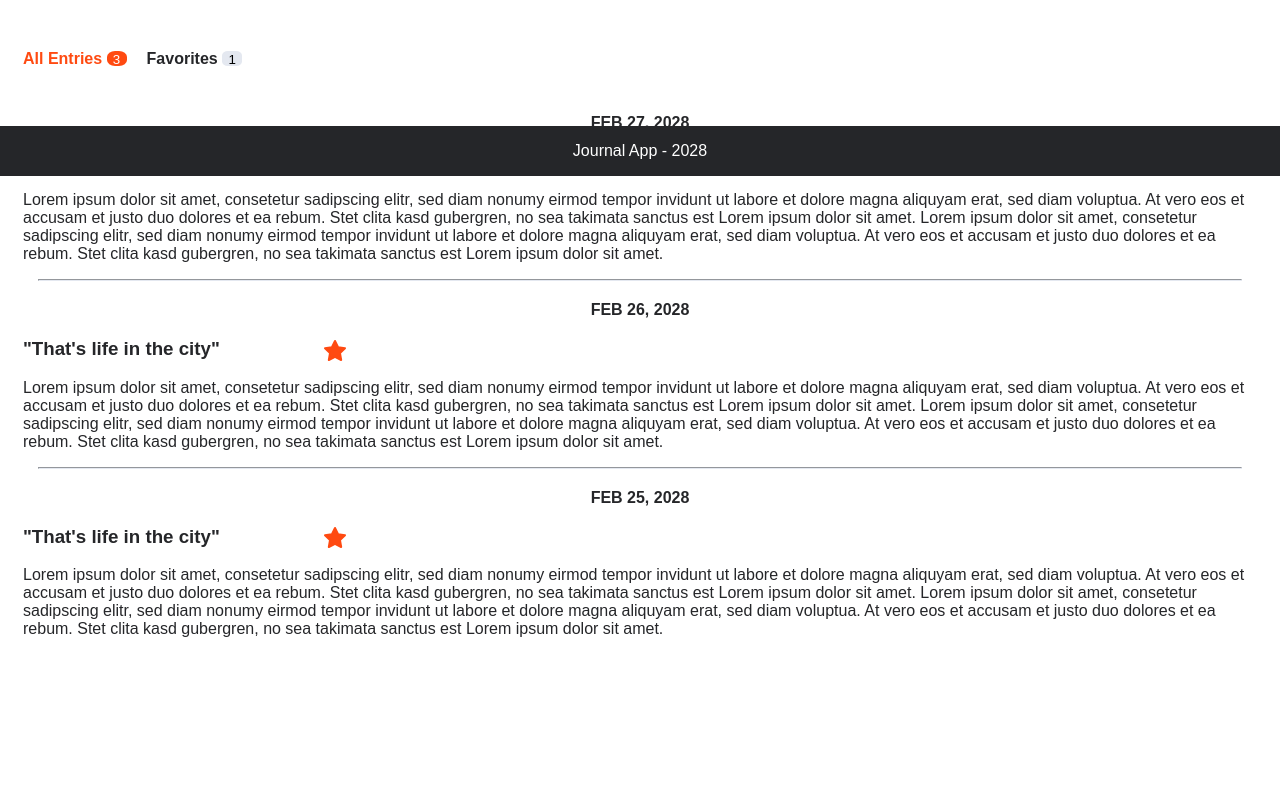
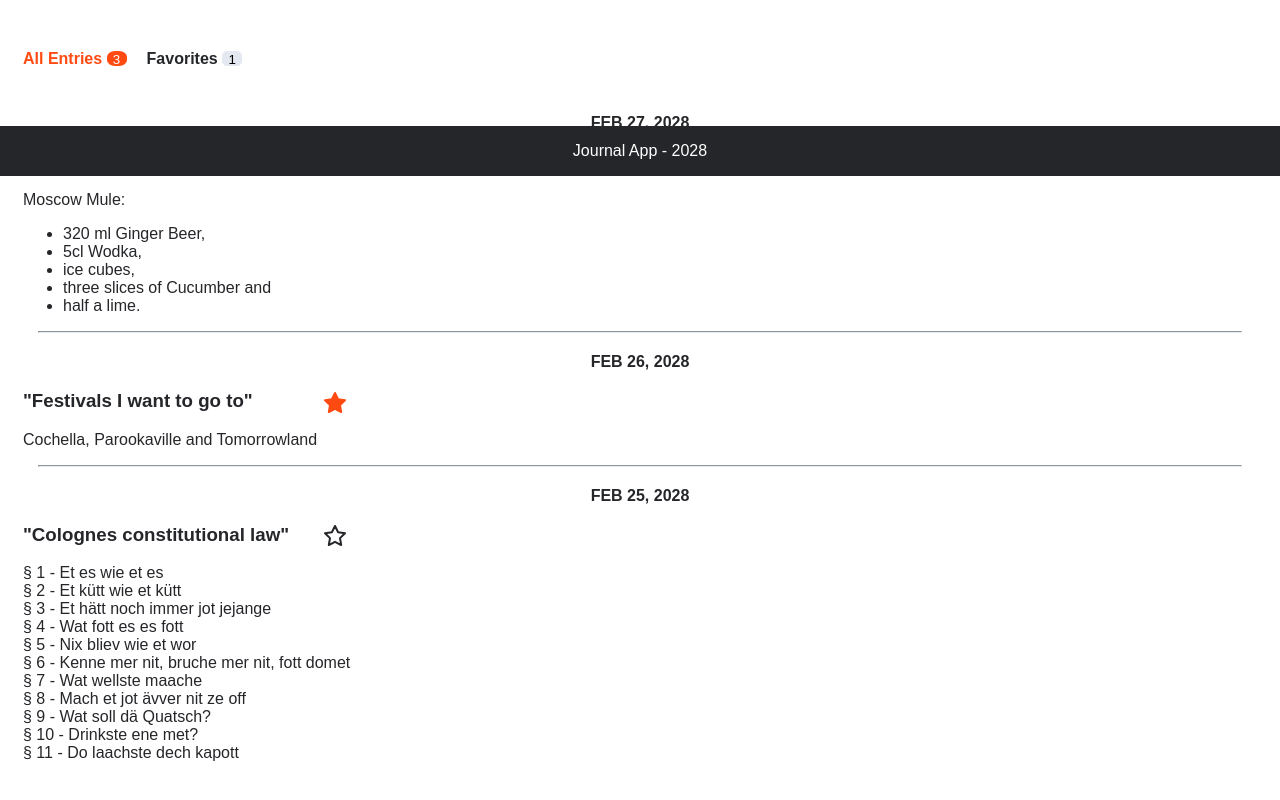
Before and after one commit to Charlotte-Ketteler/Journal-App, a React (Create React App) app: page / in a window 1280 px wide. Shown: the part 624-1424 px from the top of the page. Built offline with nearby package versions, Linux system fonts and the light colour scheme.

Commit message:
First Branch

```diff
--- a/src/App.js
+++ b/src/App.js
@@ -12,7 +12,7 @@ function App() {
       <main className='typo__wholePage'>
       <Head/>
       <Form name="Motto" value=""></Form>
-      <Entry>Lorem ipsum dolor sit amet, consetetur sadipscing elitr, sed diam nonumy eirmod tempor invidunt ut labore et dolore magna aliquyam erat, sed diam voluptua. At vero eos et accusam et justo duo dolores et ea rebum. Stet clita kasd gubergren, no sea takimata sanctus est Lorem ipsum dolor sit amet. Lorem ipsum dolor sit amet, consetetur sadipscing elitr, sed diam nonumy eirmod tempor invidunt ut labore et dolore magna aliquyam erat, sed diam voluptua. At vero eos et accusam et justo duo dolores et ea rebum. Stet clita kasd gubergren, no sea takimata sanctus est Lorem ipsum dolor sit amet.</Entry>
+      <Entry></Entry>
       </main>
       <Footer></Footer>
 
--- a/src/components/CSS/Button.css
+++ b/src/components/CSS/Button.css
@@ -41,17 +41,3 @@
   font-weight: bold;
   margin-left: 15px;
 }
-
-  .footer{
-    background-color:   #252629;
-    color: white;
-    width: 100%;
-    height: 100px;
-    display:flex;
-    justify-content: center;
-    position: fixed;
-    bottom: 0;
-    z-index: 1;
-    left: 0;
-
-}
--- a/src/components/CSS/Entry.css
+++ b/src/components/CSS/Entry.css
@@ -30,6 +30,6 @@
         position: absolute;
         margin-left: 300px;
         margin-top: -40px;
-      z-index: 0;
+        z-index: 0;
 
       }
--- a/src/components/CSS/Form.css
+++ b/src/components/CSS/Form.css
@@ -5,15 +5,16 @@
 
 
   .form__Style--Motto{
-    width: 90%;
+    width: 95%;
     height: 100px;
     border-color:#e4e8f0;
     border-radius: 5px;
     border-style: solid;
+
   }
 
   .form__Style--Notes{
-    width: 90%;
+    width: 95%;
     height: 150px;
     border-color:#e4e8f0;
     border-radius: 5px;
--- a/src/components/JS/Entry.js
+++ b/src/components/JS/Entry.js
@@ -1,15 +1,13 @@
 import '../CSS/Entry.css';
-
-export default function Entry({children, src}){
+import Tabs from "./Tabs";
+export default function Entry(){
     return <section>
          <button className="create__button" type="submit"><p>Create</p></button>
-         <section className="tags__Order"><p className="allEntries">All Entries <button className="button__allEntries">3</button></p>
-
-         <p>Favorites  <button className="button__Favorites">1</button></p></section>
+         <Tabs/>
         <article className="article__style">
 
         <h2 className="date__style">FEB 27, 2028 </h2>
-        <h3>"That's life in the city"</h3>
+        <h3>"My favourite drink"</h3>
         <svg
           width="24"
           height="24"
@@ -26,11 +24,15 @@ export default function Entry({children, src}){
             strokeLinejoin="round"
           />
         </svg>
-        <p>{children}</p>
+        <p>Moscow Mule:
+            <ul>
+            <li> 320 ml Ginger Beer,</li> <li>5cl Wodka,</li><li>ice cubes,</li>  <li>three slices of Cucumber and</li>  <li>half a lime. </li>
+            </ul>
+        </p>
 
         <hr className="hr__style"/>
         <h2 className="date__style">FEB 26, 2028 </h2>
-        <h3>"That's life in the city"</h3>
+        <h3>"Festivals I want to go to"</h3>
         <svg
           width="24"
           height="24"
@@ -47,27 +49,45 @@ export default function Entry({children, src}){
             strokeLinejoin="round"
           />
         </svg>
-        <p>{children}</p>
+        <p>Cochella, Parookaville and Tomorrowland</p>
         <hr className="hr__style"/>
         <h2 className="date__style">FEB 25, 2028</h2>
-        <h3>"That's life in the city"</h3>
+        <h3>"Colognes constitutional law"</h3>
         <svg
-          width="24"
-          height="24"
-          viewBox="0 0 24 24"
-          fill="none"
-          xmlns="http://www.w3.org/2000/svg"
-        >
-          <path
-            d="M12 2L15.09 8.26L22 9.27L17 14.14L18.18 21.02L12 17.77L5.82 21.02L7 14.14L2 9.27L8.91 8.26L12 2Z"
-            fill="#FF4A11"
-            stroke="#FF4A11"
-            strokeWidth="2"
-            strokeLinecap="round"
-            strokeLinejoin="round"
-          />
+        width="24"
+        height="24"
+        viewBox="0 0 24 24"
+        fill="none"
+        xmlns="http://www.w3.org/2000/svg">
+        <path d="M12 2L15.09 8.26L22 9.27L17 14.14L18.18 21.02L12 17.77L5.82 21.02L7 14.14L2 9.27L8.91 8.26L12 2Z"
+        stroke="#252629"
+        stroke-width="2"
+        stroke-linecap="round"
+        stroke-linejoin="round"/>
         </svg>
-        <p>{children}</p>
+        <p>
+
+§ 1 - Et es wie et es
+<br/>
+§ 2 - Et kütt wie et kütt
+<br/>
+§ 3 - Et hätt noch immer jot jejange
+<br/>
+§ 4 - Wat fott es es fott
+<br/>
+§ 5 - Nix bliev wie et wor
+<br/>
+§ 6 - Kenne mer nit, bruche mer nit, fott domet
+<br/>
+§ 7 - Wat wellste maache
+<br/>
+§ 8 - Mach et jot ävver nit ze off
+<br/>
+§ 9 - Wat soll dä Quatsch?
+<br/>
+§ 10 - Drinkste ene met?
+<br/>
+§ 11 - Do laachste dech kapott</p>
 
         </article>
     </section>
--- /dev/null
+++ b/src/components/JS/Tabs.js
@@ -0,0 +1,5 @@
+export default function Tabs(){
+    return <section
+    className="tags__Order"><p className="allEntries">All Entries <button className="button__allEntries">3</button></p>
+    <p>Favorites  <button className="button__Favorites">1</button></p></section>
+}
```
